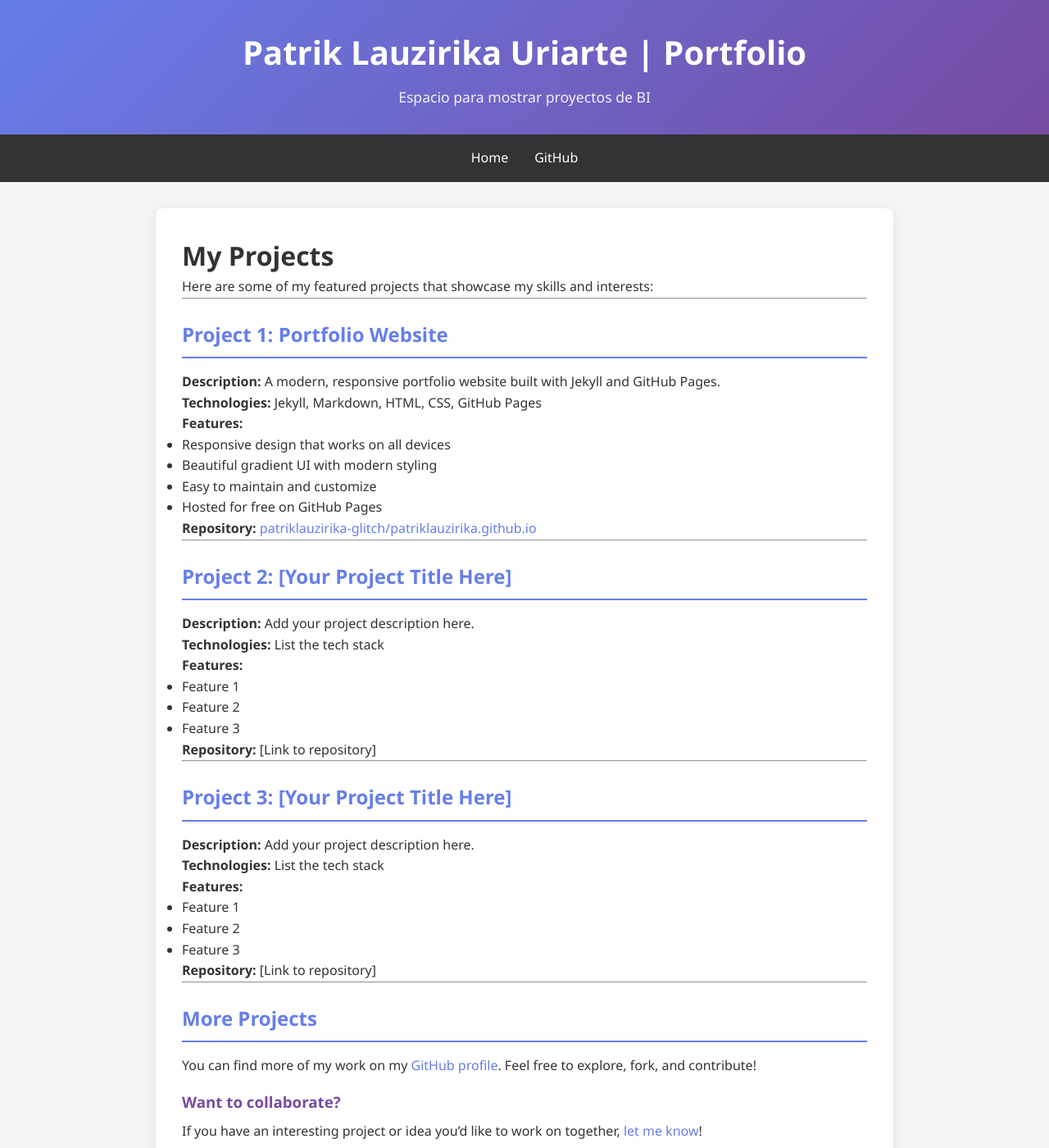
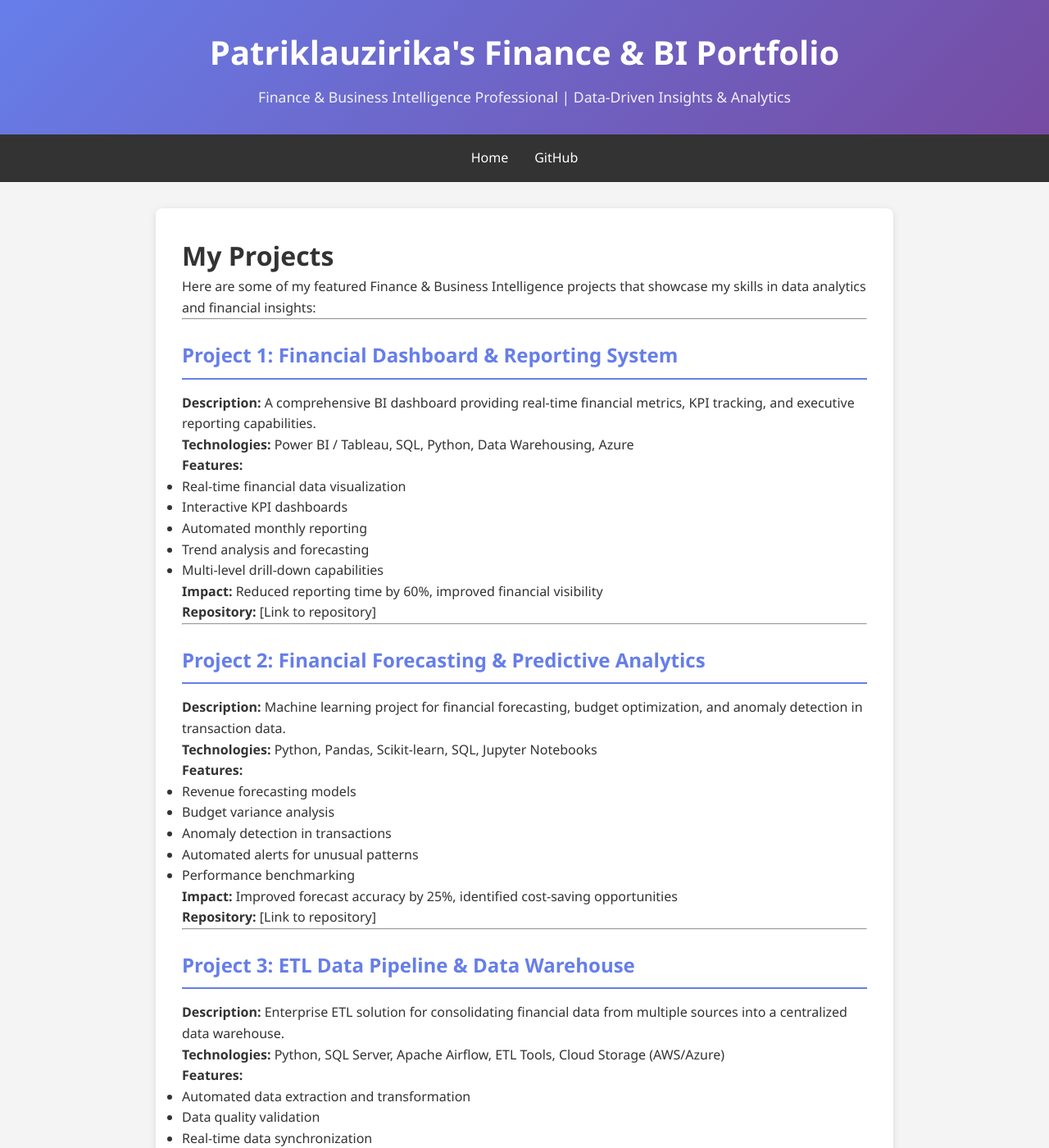
Before and after one commit to patriklauzirika-glitch/patriklauzirika.github.io, a Jekyll site: the page built from projects.md, in a window 1280 px wide and 1400 px high. Shown: the whole window at 82% size. Built offline with Jekyll 4.4.1, drawn with Linux system fonts in a browser that asks for light colours; some of the changed text lies outside the part shown.

Commit message:
Update portfolio for Finance & BI focus - index.md, projects.md, and _config.yml

```diff
--- a/_config.yml
+++ b/_config.yml
@@ -1,7 +1,7 @@
-title: Patrik Lauzirika Uriarte | Portfolio
-description: Espacio para mostrar proyectos de BI
-author: Patrik Lauzirika Uriarte
-email: patriklauzirika@gmail.com
+title: Patriklauzirika's Finance & BI Portfolio
+description: Finance & Business Intelligence Professional | Data-Driven Insights & Analytics
+author: Patriklauzirika
+email: your-email@example.com
 
 # Site settings
 url: "https://patriklauzirika.github.io"
@@ -9,7 +9,8 @@ baseurl: ""
 
 # Social media & links
 github_username: patriklauzirika-glitch
-linkedin_username: Patrik Lauzirika Uriarte
+linkedin_username: your-linkedin-username
+twitter_username: your-twitter-handle
 
 # Build settings
 markdown: kramdown
--- a/projects.md
+++ b/projects.md
@@ -6,60 +6,80 @@ permalink: /projects/
 
 # My Projects
 
-Here are some of my featured projects that showcase my skills and interests:
+Here are some of my featured Finance & Business Intelligence projects that showcase my skills in data analytics and financial insights:
 
 ---
 
-## Project 1: [Portfolio Website](https://github.com/patriklauzirika-glitch/patriklauzirika.github.io)
+## Project 1: Financial Dashboard & Reporting System
 
-**Description:** A modern, responsive portfolio website built with Jekyll and GitHub Pages.
+**Description:** A comprehensive BI dashboard providing real-time financial metrics, KPI tracking, and executive reporting capabilities.
 
-**Technologies:** Jekyll, Markdown, HTML, CSS, GitHub Pages
+**Technologies:** Power BI / Tableau, SQL, Python, Data Warehousing, Azure
 
 **Features:**
-- Responsive design that works on all devices
-- Beautiful gradient UI with modern styling
-- Easy to maintain and customize
-- Hosted for free on GitHub Pages
+- Real-time financial data visualization
+- Interactive KPI dashboards
+- Automated monthly reporting
+- Trend analysis and forecasting
+- Multi-level drill-down capabilities
 
-**Repository:** [patriklauzirika-glitch/patriklauzirika.github.io](https://github.com/patriklauzirika-glitch/patriklauzirika.github.io)
-
----
-
-## Project 2: [Your Project Title Here]
-
-**Description:** Add your project description here.
-
-**Technologies:** List the tech stack
-
-**Features:**
-- Feature 1
-- Feature 2
-- Feature 3
+**Impact:** Reduced reporting time by 60%, improved financial visibility
 
 **Repository:** [Link to repository]
 
 ---
 
-## Project 3: [Your Project Title Here]
+## Project 2: Financial Forecasting & Predictive Analytics
 
-**Description:** Add your project description here.
+**Description:** Machine learning project for financial forecasting, budget optimization, and anomaly detection in transaction data.
 
-**Technologies:** List the tech stack
+**Technologies:** Python, Pandas, Scikit-learn, SQL, Jupyter Notebooks
 
 **Features:**
-- Feature 1
-- Feature 2
-- Feature 3
+- Revenue forecasting models
+- Budget variance analysis
+- Anomaly detection in transactions
+- Automated alerts for unusual patterns
+- Performance benchmarking
+
+**Impact:** Improved forecast accuracy by 25%, identified cost-saving opportunities
 
 **Repository:** [Link to repository]
 
 ---
 
-## More Projects
+## Project 3: ETL Data Pipeline & Data Warehouse
 
-You can find more of my work on my [GitHub profile](https://github.com/patriklauzirika-glitch). Feel free to explore, fork, and contribute!
+**Description:** Enterprise ETL solution for consolidating financial data from multiple sources into a centralized data warehouse.
 
-### Want to collaborate?
+**Technologies:** Python, SQL Server, Apache Airflow, ETL Tools, Cloud Storage (AWS/Azure)
 
-If you have an interesting project or idea you'd like to work on together, [let me know](/contact/)!
+**Features:**
+- Automated data extraction and transformation
+- Data quality validation
+- Real-time data synchronization
+- Error handling and logging
+- Scalable architecture for growth
+
+**Impact:** Streamlined data integration, eliminated manual processes, improved data accuracy
+
+**Repository:** [Link to repository]
+
+---
+
+## Additional Projects
+
+You can find more of my Finance & BI work on my [GitHub profile](https://github.com/patriklauzirika-glitch). Feel free to explore my repositories and see how I approach financial analysis, data visualization, and business intelligence challenges!
+
+### Project Categories:
+- 📊 **BI Dashboards & Reporting**
+- 📈 **Financial Analysis & Modeling**
+- 🔍 **Data Analytics & Insights**
+- 🔄 **ETL & Data Engineering**
+- 💻 **Python Data Scripts**
+
+---
+
+## Want to Collaborate?
+
+If you have an interesting Finance or BI project you'd like to work on together, or want to discuss data-driven solutions for your organization, [let me know](/contact/)!
```
Also changed, not shown: index.md (+17 -5 lines).
